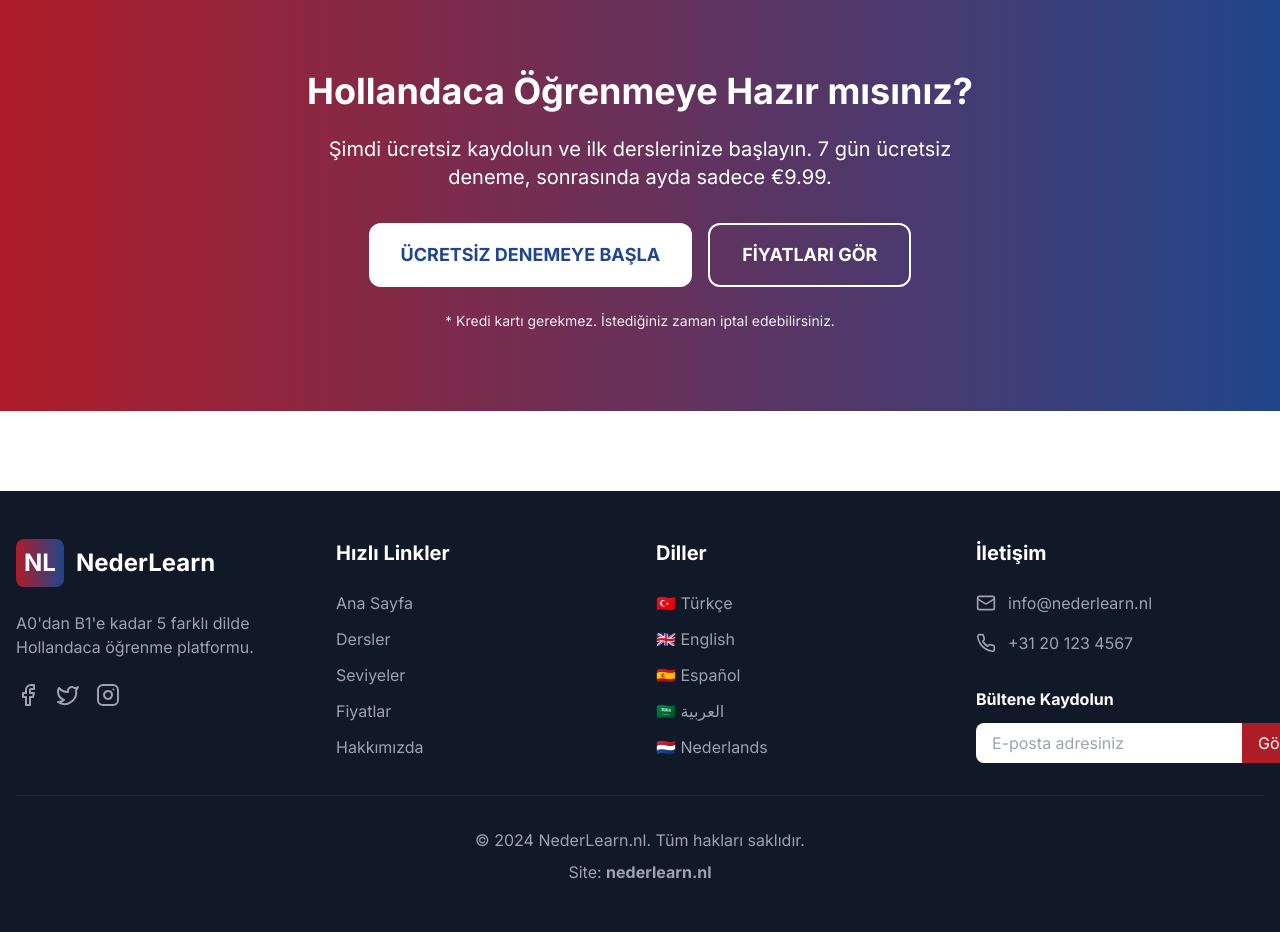
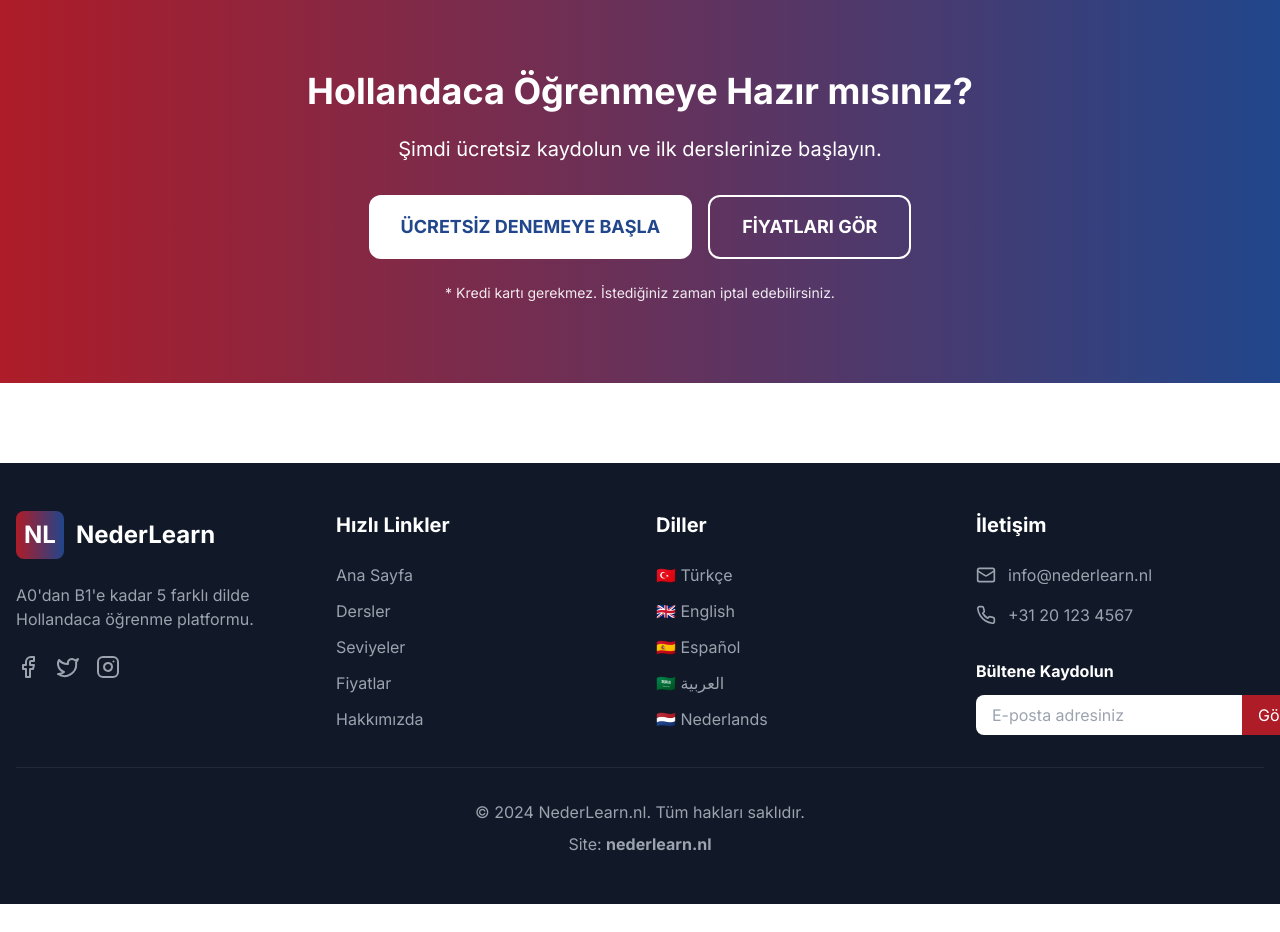
Before and after one commit to cosmuslum/nextjs-boilerplate, a Next.js app: page / in a window 1280 px wide. Shown: the part 2060-2992 px from the top of the page. After the commit the page ends 2964 px from the top, so only its background shows below. Built offline with nearby package versions, Linux system fonts and the light colour scheme.

Commit message:
Update CTA.tsx

```diff
--- a/components/CTA.tsx
+++ b/components/CTA.tsx
@@ -7,7 +7,6 @@ export default function CTA() {
         </h2>
         <p className="text-xl mb-8 max-w-2xl mx-auto">
           Şimdi ücretsiz kaydolun ve ilk derslerinize başlayın.
-          7 gün ücretsiz deneme, sonrasında ayda sadece €9.99.
         </p>
         <div className="flex flex-col sm:flex-row gap-4 justify-center">
           <button className="bg-white text-nederland-blue px-8 py-4 rounded-xl text-lg font-bold hover:bg-gray-100">
```
